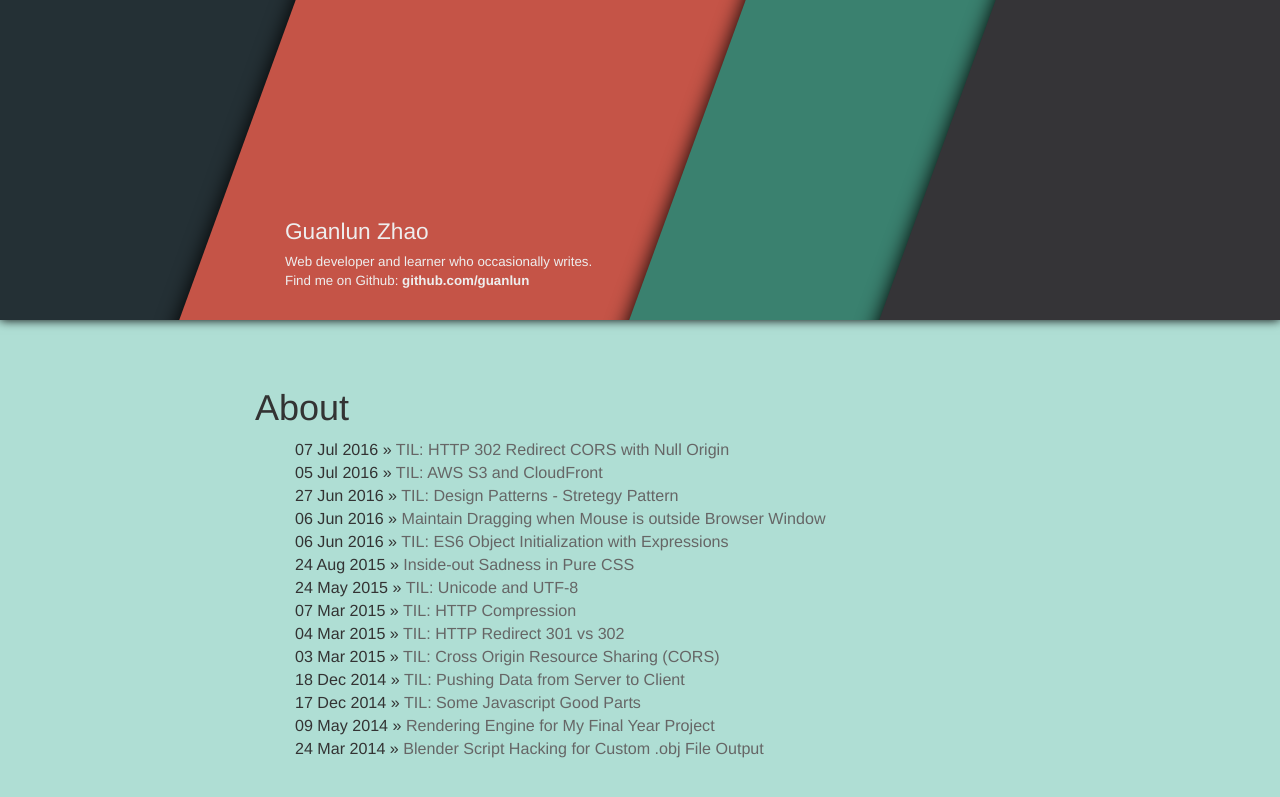
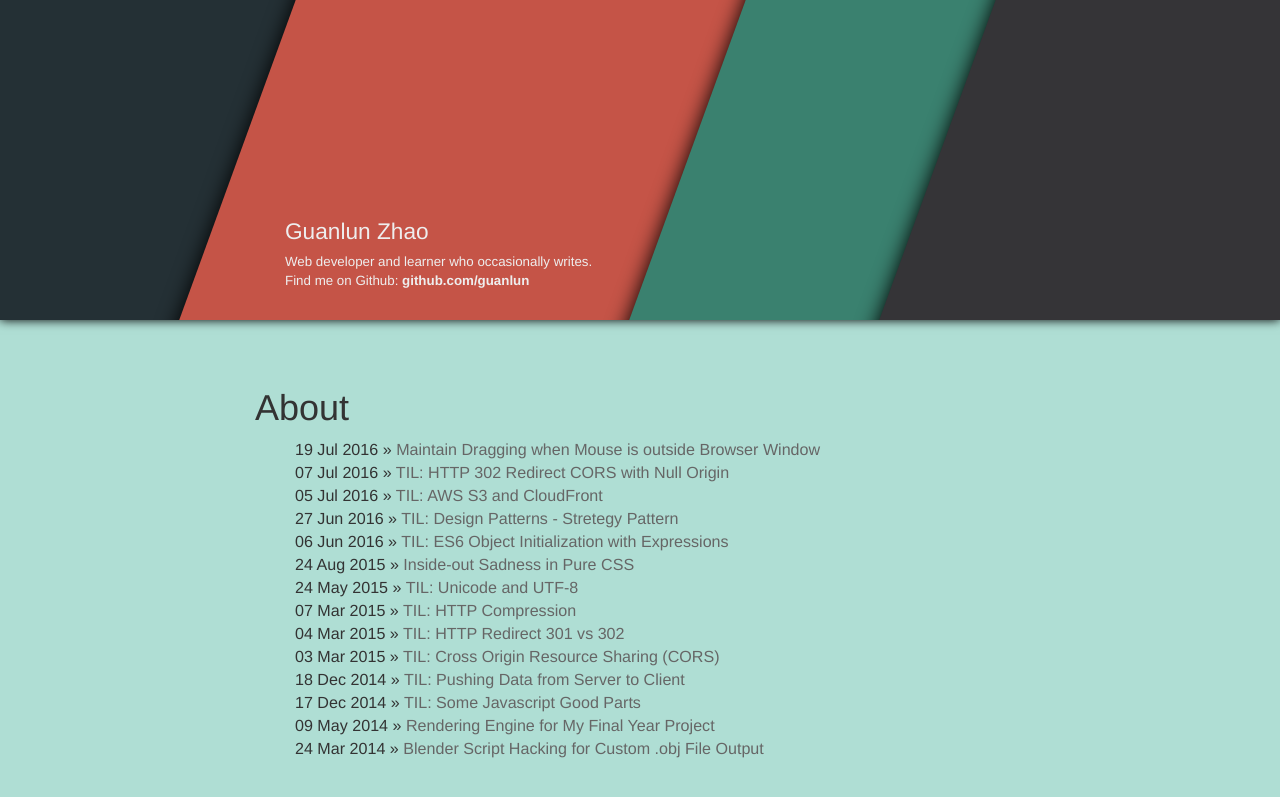
Before and after one commit to guanlun/guanlun.github.io, a Jekyll site: the page built from about/index.html, in a window 1280 px wide. Shown: the top 797 px of the page. Built offline with Jekyll 4.4.1, drawn with Linux system fonts in a browser that asks for light colours.

Commit message:
Fixed date and jsfiddle url

```diff
--- a/_posts/2016-07-20-maintain-dragging-outside-window.md
+++ b/_posts/2016-07-19-maintain-dragging-outside-window.md
@@ -1,7 +1,7 @@
 ---
 layout: post
 title:  "Maintain Dragging when Mouse is outside Browser Window"
-date:   2016-06-06 00:00:00
+date:   2016-07-19 00:00:00
 categories: web
 ---
 
@@ -11,4 +11,4 @@ So instead of attaching all your listeners to the canvas element itself, attach
 
 Check out this jsfiddle I made as a sample demo:
 
-<script async src="//jsfiddle.net/yq0wq2n0/3/embed/"></script>
+<script async src="https://jsfiddle.net/yq0wq2n0/3/embed/"></script>
```
